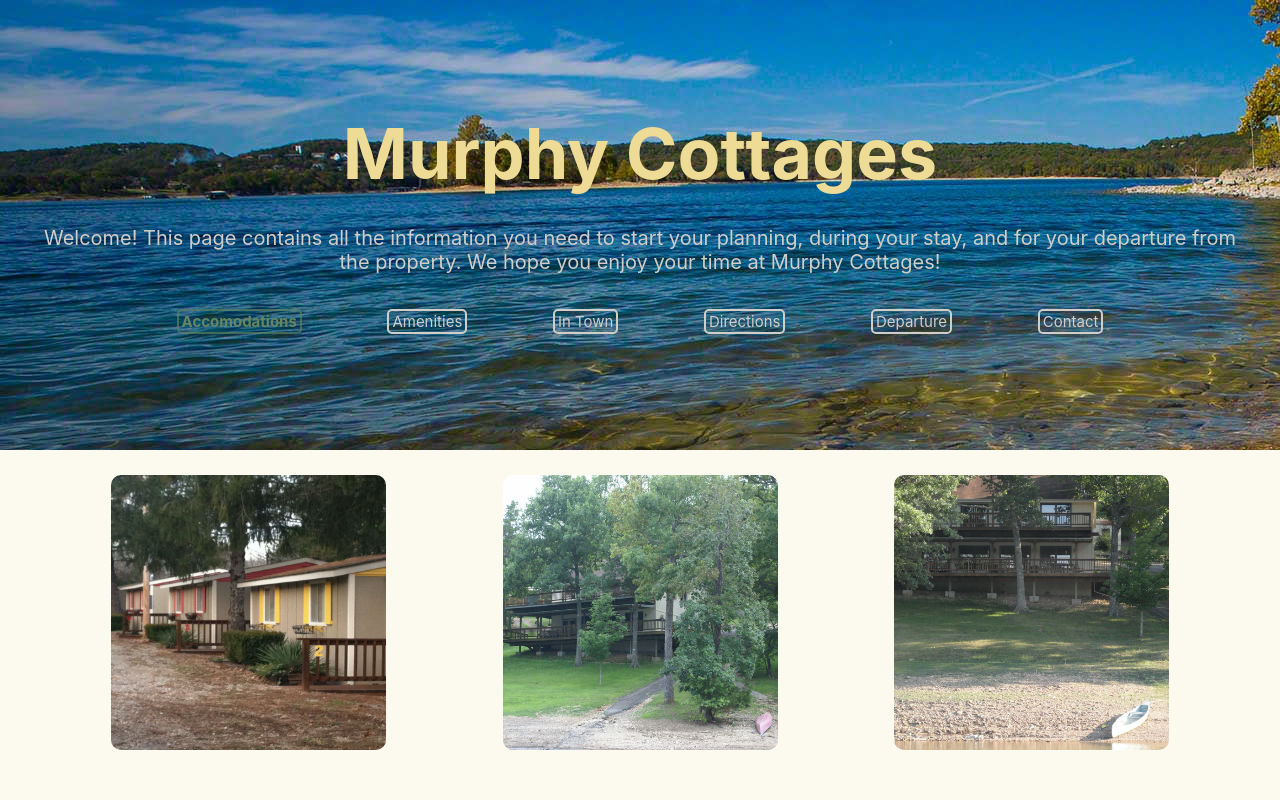
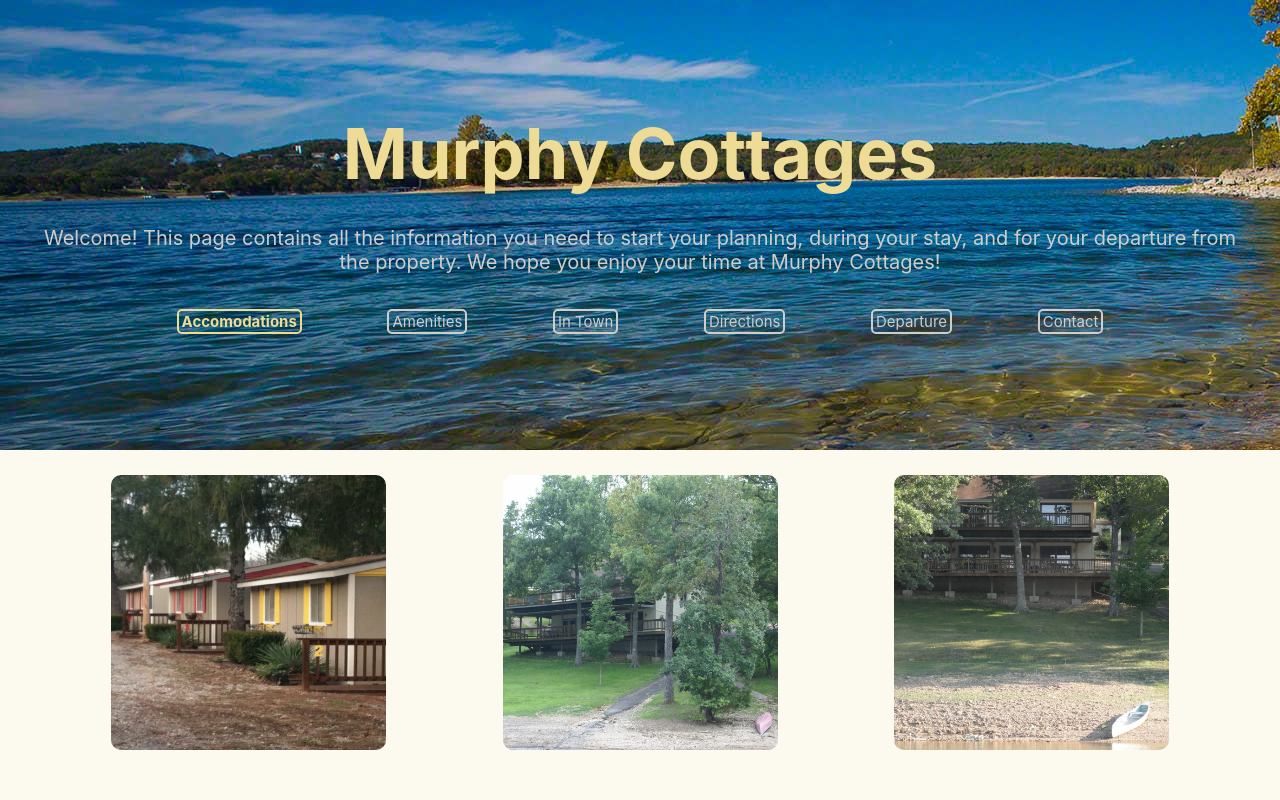
Before and after one commit to mkgude/murphy-lakehouse-app, a React (Create React App) app: page / in a window 1280 px wide. In both pictures the pointer is over the link "Accomodations". Shown: the top 800 px of the page. Built offline with nearby package versions, Linux system fonts and the light colour scheme.

Commit message:
edited link colors

```diff
--- a/src/App.css
+++ b/src/App.css
@@ -51,8 +51,8 @@
   margin: 5px;
 }
 .mc-links:hover {
-  color: rgb(102, 134, 99);
-  border: 2px solid rgba(102, 134, 99, 0.63);
+  color: rgb(238, 219, 149);
+  border: 2px solid rgb(238, 219, 149);
   font-weight: bolder;
 }
 
```
